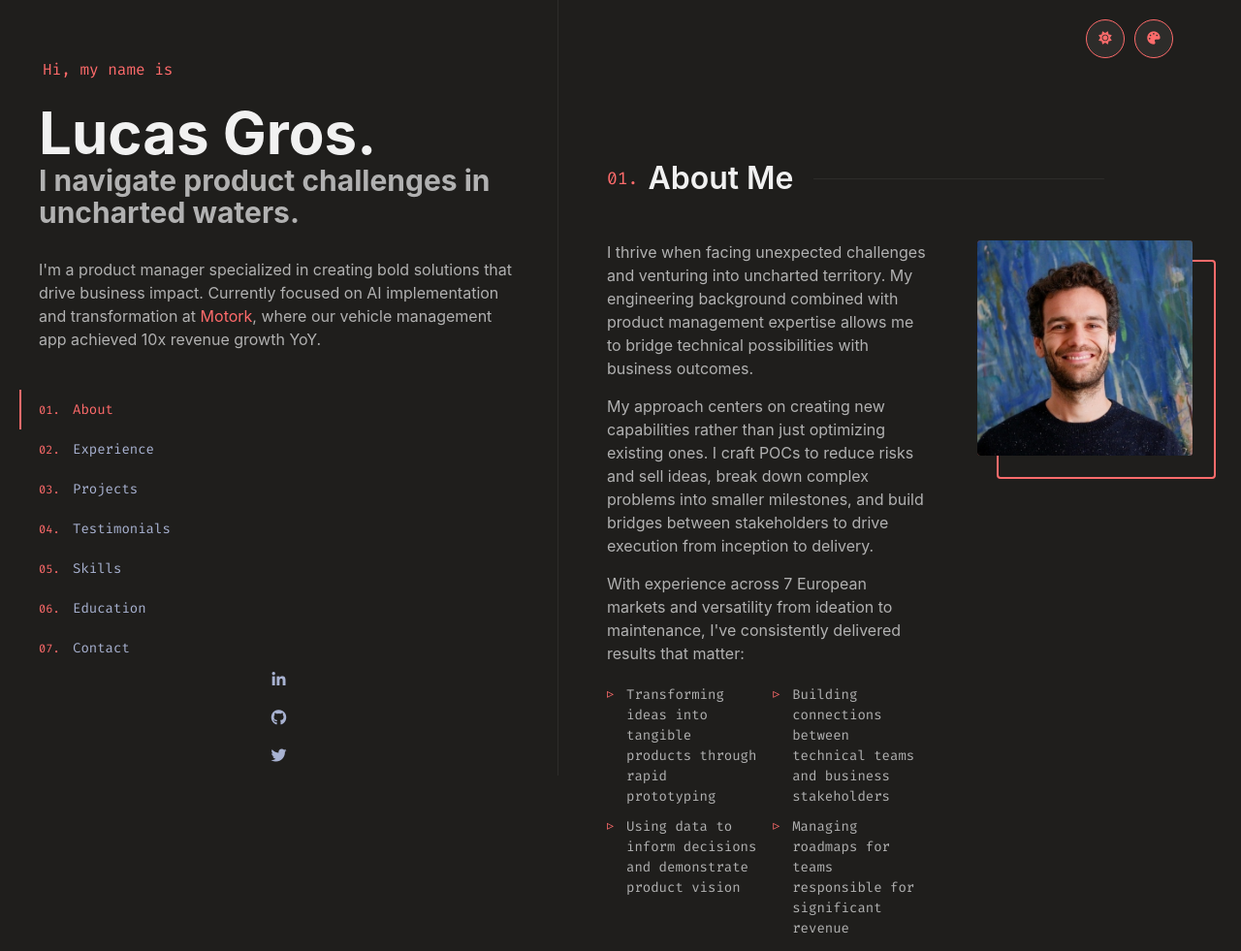
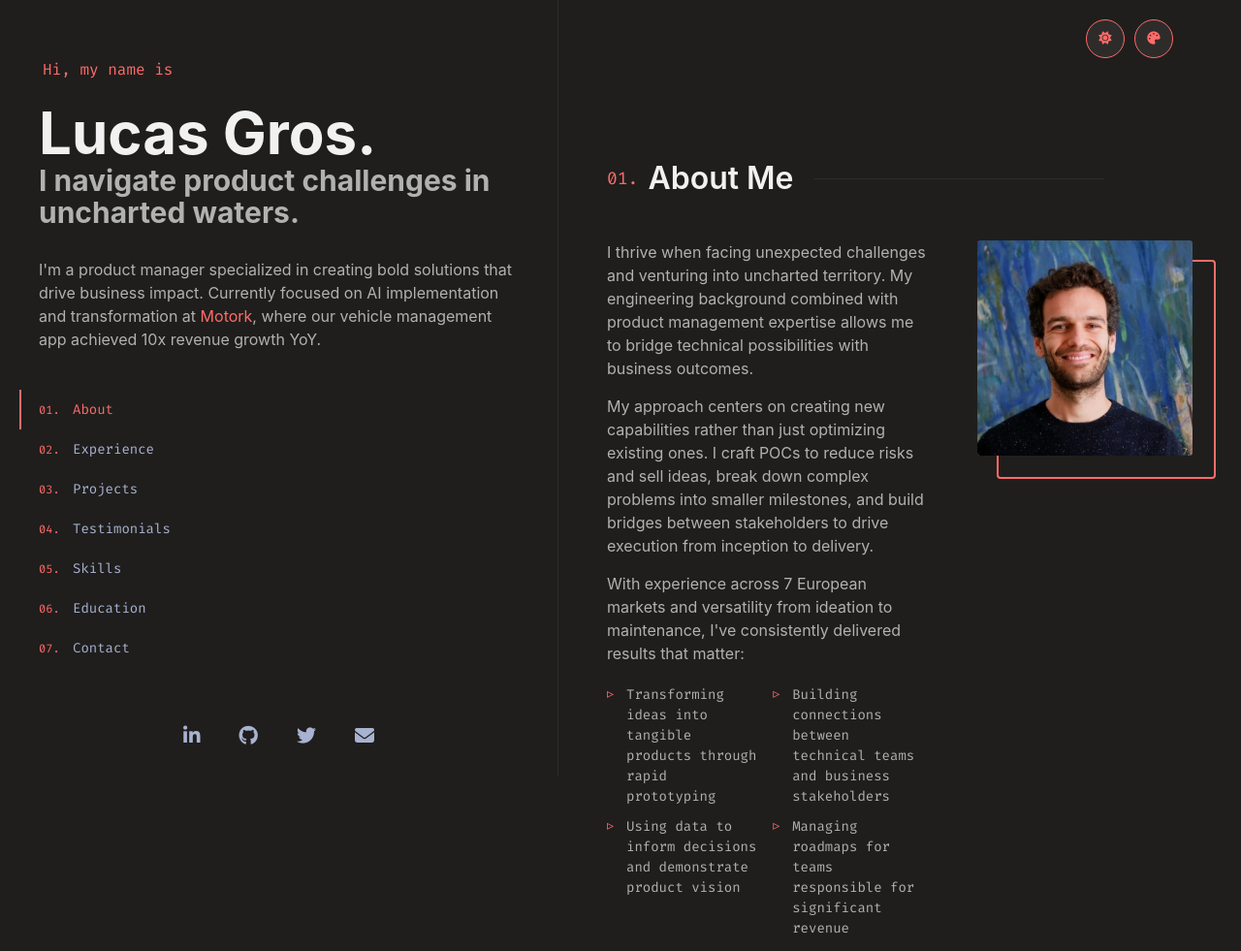
Before and after one commit to loukach/product-portfolio, a website: page index.html in a window 1280 px wide. Shown: the top 981 px of the page at 97% size. Drawn offline with Linux system fonts and the light colour scheme.

Commit message:
Compact social links to display in a single row

```diff
--- a/styles.css
+++ b/styles.css
@@ -440,20 +440,33 @@
 
 .social-links {
     display: flex;
-    flex-direction: column;
+    flex-direction: row;
+    justify-content: center;
     align-items: center;
-    gap: 15px
+    gap: 20px;
+    margin-top: 20px
 }
 
 .social-links a {
     color: var(--light-slate);
-    font-size: var(--fz-md);
-    transition: var(--transition)
+    font-size: var(--fz-xl);
+    transition: var(--transition);
+    padding: 10px;
+    border-radius: 50%;
+    display: flex;
+    justify-content: center;
+    align-items: center
 }
 
 .social-links a:hover {
     color: var(--cyan);
-    transform: translateY(-3px)
+    transform: translateY(-3px);
+    background-color: rgba(100, 255, 218, 0.1)
+}
+
+/* Add separation between nav links and social links */
+.nav-links {
+    margin-bottom: 30px
 }
 
 .content {
@@ -1540,10 +1553,7 @@
         align-items: flex-start;
     }
 
-    .social-links {
-        flex-direction: row;
-        gap: 20px;
-    }
+    /* Social links are already in row for all screen sizes */
 
     .nav-toggle {
         display: block;
```
